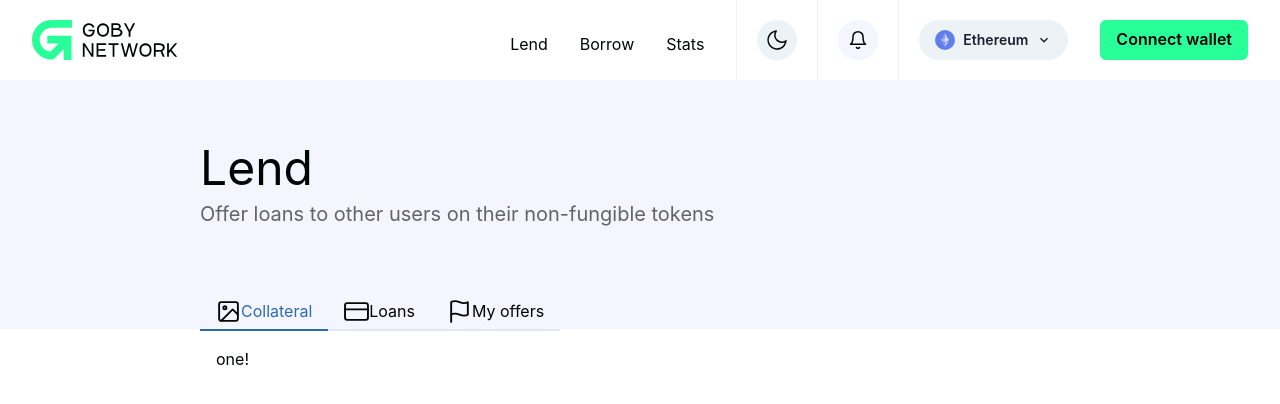
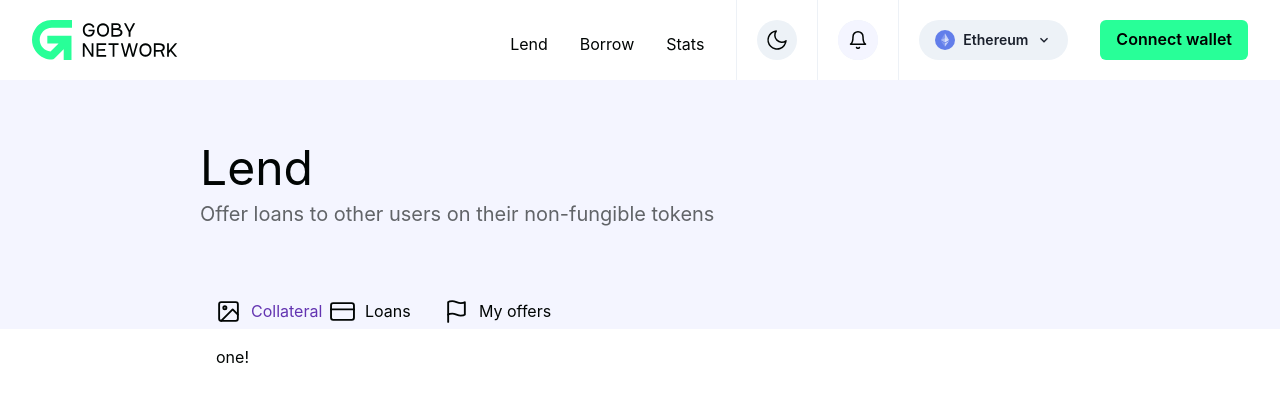
Before and after one commit to paurock/goby, a Next.js app: page / in a window 1280 px wide. Shown: the top 404 px of the page. Built offline with nearby package versions, Linux system fonts and the light colour scheme.

Commit message:
tabs customized

```diff
--- a/src/components/sections/title-section/index.tsx
+++ b/src/components/sections/title-section/index.tsx
@@ -9,25 +9,30 @@ import {
   Tab,
   TabPanels,
   TabPanel,
-} from '@chakra-ui/react';
-import { motion } from 'framer-motion';
-import { useState } from 'react';
-import { VFlex, useAssets } from '../../../shared';
+} from "@chakra-ui/react";
+import { motion } from "framer-motion";
+import { useState } from "react";
+import { VFlex, useAssets } from "../../../shared";
 
 const tabsStyle = {
-  display: 'flex',
-  fontFamily: 'Inter',
+  display: "flex",
+  fontFamily: "Inter",
   fontWeight: 500,
-  fontSize: '16px',
-  width: 'fit-content',
-  whiteSpace: 'nowrap',
-  height: '36px',
-  gap: '12px',
-  cursor: 'pointer',
+  fontSize: "16px",
+  width: "fit-content",
+  whiteSpace: "nowrap",
+  height: "36px",
+  cursor: "pointer",
+};
+
+const tabStyle = {
+  justifyContent: "space-around",
+  maxWidth: "104px",
+  borderBottom: "none",
 };
 
 const TitleSection = () => {
-  const { text, background } = useAssets();
+  const { text, textPurple, textGreen, background } = useAssets();
   const { colorMode, toggleColorMode } = useColorMode();
 
   return (
@@ -35,13 +40,13 @@ const TitleSection = () => {
       bg={background}
       maxW="full"
       maxH="249px"
-      h={['fit-content', '847px', '847px', '847px', '860px']}
-      px={['16px', '16px', '16px', '30px', '120px']}
-      pt={['32px', '32px', '32px', '64px', '64px']}
+      h={["fit-content", "847px", "847px", "847px", "860px"]}
+      px={["16px", "16px", "16px", "30px", "120px"]}
+      pt={["32px", "32px", "32px", "64px", "64px"]}
       color={text}
     >
       <VFlex
-        mx={['16px', '16px', '16px', '80px', '80px', '195px']}
+        mx={["16px", "16px", "16px", "80px", "80px", "195px"]}
         justify="space-between"
         h="185px"
       >
@@ -66,102 +71,88 @@ const TitleSection = () => {
             Offer loans to other users on their non-fungible tokens
           </Flex>
         </Box>
-        <TabsComp text={text} colorMode={colorMode} />
+        <TabsComp
+          text={text}
+          textPurple={textPurple}
+          textGreen={textGreen}
+          colorMode={colorMode}
+        />
       </VFlex>
     </Container>
   );
 };
 export default TitleSection;
 
-const TabsComp = ({ text, colorMode }) => {
-  const hoverHandler = () => {
-    return colorMode === 'light' ? '#6334B1' : '#28FF98';
+const TabsComp = ({ text, textPurple, textGreen, colorMode }) => {
+  const [isHover, setIsHover] = useState(0);
+
+  const modeColorSelector = () => {
+    return colorMode === "light" ? "purple" : "green";
   };
-  const [isHover, setIsHover] = useState(0);
+
+  const showBottomBorder = () =>
+    colorMode === "light"
+      ? { borderBottom: "2px solid purple" }
+      : { borderBottom: "2px solid green" };
 
   return (
     <Flex maxH="36px" justify="start" gap="32px">
-      <Tabs isFitted isLazy align="start">
-        <TabList>
+      <Tabs isFitted isLazy variant="unstyled" align="start">
+        <TabList gap="10px">
           <motion.div
-            style={{
-              ...tabsStyle,
-              color: text,
-            }}
-            whileHover={
-              colorMode === 'light'
-                ? { borderBottom: '2px solid #6334B1' }
-                : { borderBottom: '2px solid #28FF98' }
-            }
+            style={tabsStyle}
+            whileHover={showBottomBorder()}
             onMouseEnter={() => setIsHover(1)}
             onMouseLeave={() => setIsHover(0)}
           >
             <Tab
-              sx={{
-                justifyContent: 'space-around',
-              }}
+              sx={tabStyle}
+              _hover={{ color: modeColorSelector() }}
+              _selected={{ color: modeColorSelector() }}
             >
               <Icon
                 as={collatIcon}
                 w="25px"
                 h="25px"
-                stroke={isHover === 1 ? hoverHandler() : text}
+                sx={{ marginRight: "10px" }}
+                _hover={{ color: "purple" }}
+                stroke={isHover === 1 ? modeColorSelector() : text}
               />
               Collateral
             </Tab>
           </motion.div>
 
           <motion.div
-            style={{
-              ...tabsStyle,
-              color: text,
-            }}
-            whileHover={
-              colorMode === 'light'
-                ? { borderBottom: '2px solid #6334B1' }
-                : { borderBottom: '2px solid #28FF98' }
-            }
+            style={tabsStyle}
+            whileHover={showBottomBorder()}
             onMouseEnter={() => setIsHover(2)}
             onMouseLeave={() => setIsHover(0)}
           >
-            <Tab
-              sx={{
-                justifyContent: 'space-around',
-              }}
-            >
+            <Tab sx={tabStyle} _selected={{ color: modeColorSelector() }}>
               <Icon
                 as={cardIcon}
                 w="25px"
                 h="25px"
-                stroke={isHover === 2 ? hoverHandler() : text}
+                sx={{ marginRight: "10px" }}
+                stroke={isHover === 2 ? modeColorSelector() : text}
               />
               Loans
             </Tab>
           </motion.div>
 
           <motion.div
-            style={{
-              ...tabsStyle,
-              color: text,
-            }}
-            whileHover={
-              colorMode === 'light'
-                ? { borderBottom: '2px solid #6334B1' }
-                : { borderBottom: '2px solid #28FF98' }
-            }
+            style={tabsStyle}
+            whileHover={showBottomBorder()}
             onMouseEnter={() => setIsHover(3)}
             onMouseLeave={() => setIsHover(0)}
           >
-            <Tab
-              sx={{
-                justifyContent: 'space-around',
-              }}
-            >
+            <Tab sx={tabStyle} _selected={{ color: modeColorSelector() }}>
               <Icon
                 as={flagIcon}
                 w="25px"
                 h="25px"
-                stroke={isHover === 3 ? hoverHandler() : text}
+                sx={{ marginRight: "10px" }}
+                stroke={isHover === 3 ? modeColorSelector() : text}
               />
               My offers
             </Tab>
--- a/src/pages/_app.tsx
+++ b/src/pages/_app.tsx
@@ -1,12 +1,29 @@
-import type { AppProps } from 'next/app';
-import { ChakraProvider } from '@chakra-ui/react';
-import { extendTheme } from '@chakra-ui/react';
-import Head from 'next/head';
+import type { AppProps } from "next/app";
+import { ChakraProvider } from "@chakra-ui/react";
+import { extendTheme } from "@chakra-ui/react";
+import Head from "next/head";
 
-const colors = {};
+const colors = {
+  purple: "#6334B1",
+  green: "#28FF98",
+};
+const styles = {
+  global: {
+    // styles for the `a`
+    a: {
+      _hover: {
+        textDecoration: "none",
+      },
+    },
+  },
+};
+
+const components = {};
 
 const theme = extendTheme({
   colors,
+  styles,
+  components,
 });
 
 function MyApp({ Component, pageProps }: AppProps) {
```
Also changed, not shown: src/app/assets/index.ts (+28 -28 lines).
